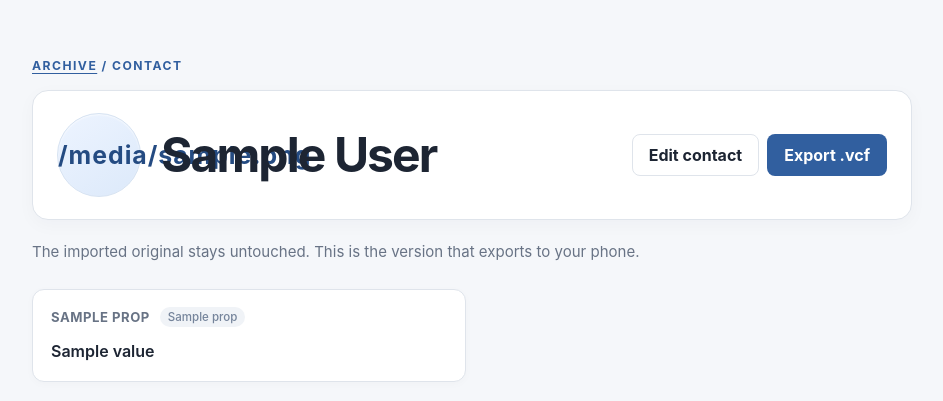
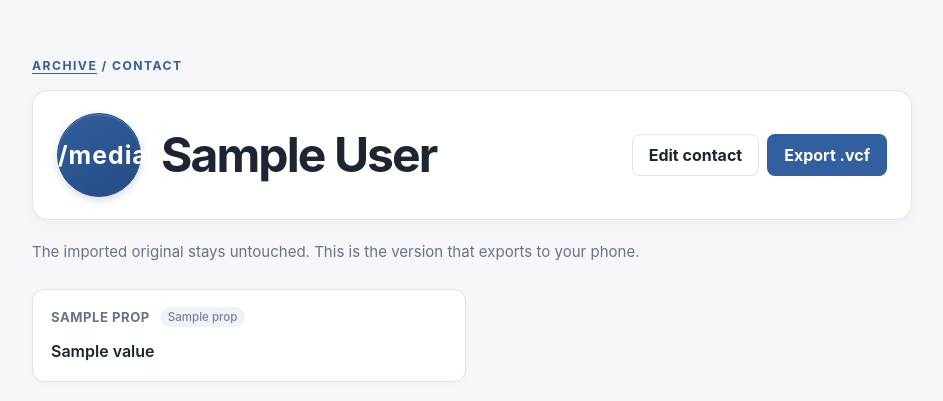
Before and after one commit to Thavarshan/moxy-contacts, a Flask app: template src/contacts/templates/contact.html in a window 1280 px wide. Shown: the part 72-473 px from the top of the page, without its empty margins (168-1111 px from the left). Run offline with Flask 3, Linux system fonts and the light colour scheme; the template is opened without the code that fills it: most values are stand-ins (such as "Sample title", 1, 10 or a date in 2020).

Commit message:
ui: increase contact avatar contrast (#10)

```diff
--- a/assets/css/style.css
+++ b/assets/css/style.css
@@ -107,7 +107,7 @@ textarea { min-height: 420px; resize: vertical; font-family: ui-monospace, SFMon
 .contact-hero { align-items: center; margin-top: 14px; padding: 22px 24px; border: 1px solid var(--line); border-radius: 16px; background: var(--paper); box-shadow: 0 5px 18px #17233a08; }
 .contact-identity { display: flex; min-width: 0; align-items: center; gap: 20px; }
 .contact-identity h1 { margin: 0; overflow-wrap: anywhere; }
-.contact-avatar { display: grid; width: 84px; height: 84px; flex: 0 0 84px; place-items: center; border: 1px solid #d7e3f2; border-radius: 50%; background: linear-gradient(145deg, #edf4ff, #dce9fa); color: var(--blue-dark); font-size: 1.55rem; font-weight: 750; letter-spacing: .04em; box-shadow: inset 0 1px 2px #ffffffb0; }
+.contact-avatar { display: grid; width: 84px; height: 84px; flex: 0 0 84px; place-items: center; border: 1px solid #244b82; border-radius: 50%; background: linear-gradient(145deg, #315f9f, #244b82); color: #fff; font-size: 1.55rem; font-weight: 750; letter-spacing: .04em; box-shadow: 0 3px 8px #244b8233, inset 0 1px 1px #ffffff40; }
 .contact-context { margin: -8px 0 22px; color: var(--muted); font-size: .94rem; }
 .contact-details { display: grid; grid-template-columns: repeat(2, minmax(0, 1fr)); gap: 12px; margin: 24px 0; }
 .contact-detail { min-width: 0; padding: 17px 18px; border: 1px solid var(--line); border-radius: 12px; background: var(--paper); box-shadow: 0 2px 8px #17233a06; }
--- a/public/css/style.css
+++ b/public/css/style.css
@@ -107,7 +107,7 @@ textarea { min-height: 420px; resize: vertical; font-family: ui-monospace, SFMon
 .contact-hero { align-items: center; margin-top: 14px; padding: 22px 24px; border: 1px solid var(--line); border-radius: 16px; background: var(--paper); box-shadow: 0 5px 18px #17233a08; }
 .contact-identity { display: flex; min-width: 0; align-items: center; gap: 20px; }
 .contact-identity h1 { margin: 0; overflow-wrap: anywhere; }
-.contact-avatar { display: grid; width: 84px; height: 84px; flex: 0 0 84px; place-items: center; border: 1px solid #d7e3f2; border-radius: 50%; background: linear-gradient(145deg, #edf4ff, #dce9fa); color: var(--blue-dark); font-size: 1.55rem; font-weight: 750; letter-spacing: .04em; box-shadow: inset 0 1px 2px #ffffffb0; }
+.contact-avatar { display: grid; width: 84px; height: 84px; flex: 0 0 84px; place-items: center; border: 1px solid #244b82; border-radius: 50%; background: linear-gradient(145deg, #315f9f, #244b82); color: #fff; font-size: 1.55rem; font-weight: 750; letter-spacing: .04em; box-shadow: 0 3px 8px #244b8233, inset 0 1px 1px #ffffff40; }
 .contact-context { margin: -8px 0 22px; color: var(--muted); font-size: .94rem; }
 .contact-details { display: grid; grid-template-columns: repeat(2, minmax(0, 1fr)); gap: 12px; margin: 24px 0; }
 .contact-detail { min-width: 0; padding: 17px 18px; border: 1px solid var(--line); border-radius: 12px; background: var(--paper); box-shadow: 0 2px 8px #17233a06; }
```
